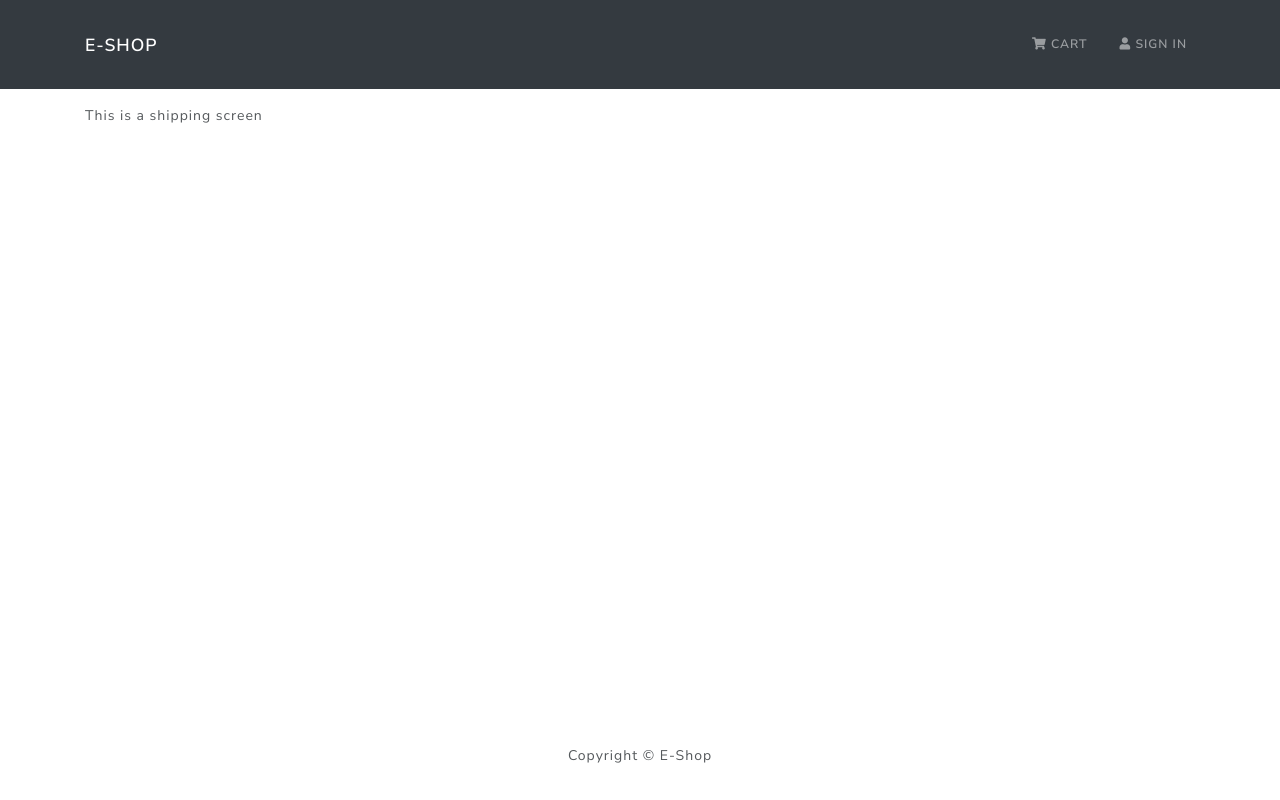
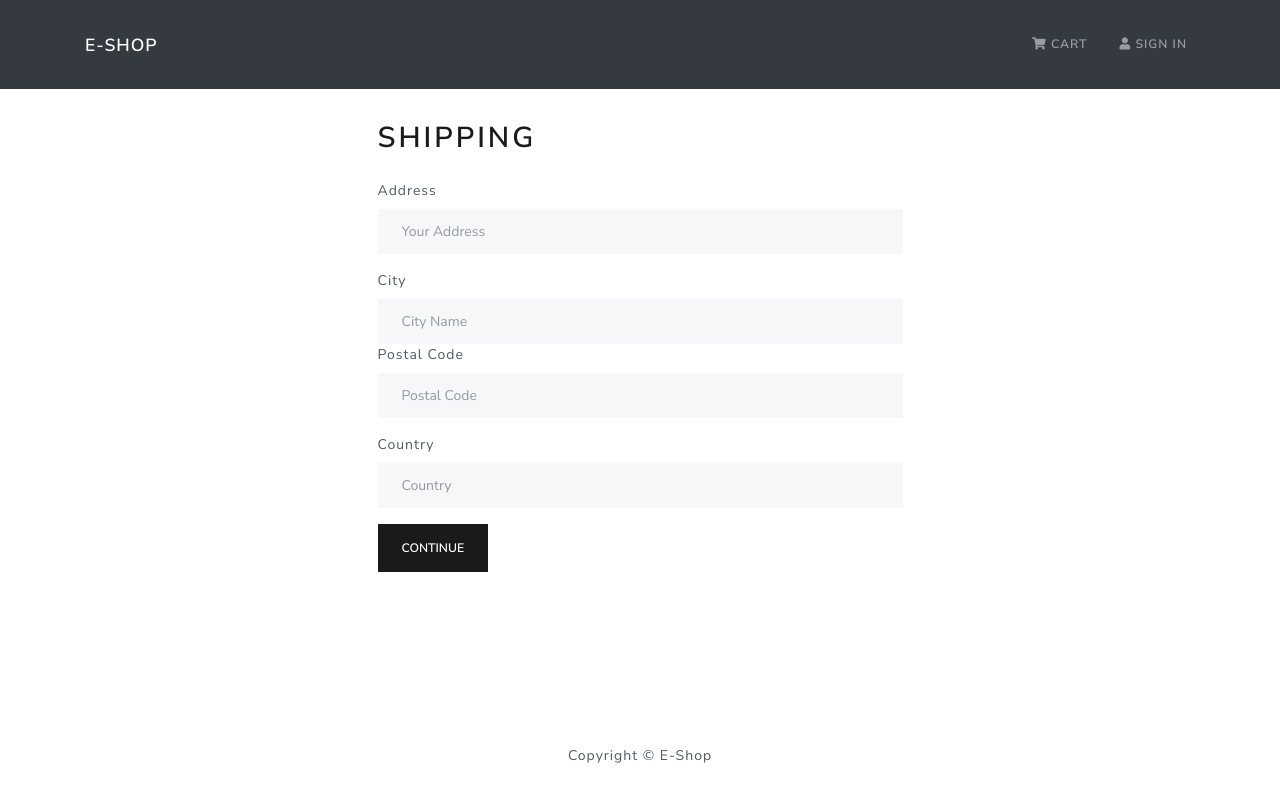
Before and after one commit to BinayT/E-Shop, a React (Create React App) app in the folder frontend/: page /shipping in a window 1280 px wide. Built offline with nearby package versions, Linux system fonts and the light colour scheme.

Commit message:
Shipping address action and reducers started

```diff
--- a/frontend/src/actions/cartActions.js
+++ b/frontend/src/actions/cartActions.js
@@ -1,6 +1,10 @@
 import axios from 'axios';
 
-import { CART_ADD_ITEM, CART_REMOVE_ITEM } from '../constants/cartConstants';
+import {
+  CART_ADD_ITEM,
+  CART_REMOVE_ITEM,
+  CART_SAVE_SHIPPING_ADDRESS,
+} from '../constants/cartConstants';
 
 export const addToCart = (id, qty) => async (dispatch, getState) => {
   const { data } = await axios.get(`/api/products/${id}`);
@@ -18,7 +22,12 @@
   localStorage.setItem('cartItems', JSON.stringify(getState().cart.cartItems));
 };
 
-export const removeFromCart = (id) => async (dispatch, getState) => {
+export const removeFromCart = (id) => (dispatch, getState) => {
   dispatch({ type: CART_REMOVE_ITEM, payload: id });
   localStorage.setItem('cartItems', JSON.stringify(getState().cart.cartItems));
 };
+
+export const saveShippingAddress = (data) => (dispatch) => {
+  dispatch({ type: CART_SAVE_SHIPPING_ADDRESS, payload: data });
+  localStorage.setItem('shippingAddress', JSON.stringify(data));
+};
--- a/frontend/src/constants/cartConstants.js
+++ b/frontend/src/constants/cartConstants.js
@@ -1,2 +1,4 @@
 export const CART_ADD_ITEM = 'CART_ADD_ITEM';
 export const CART_REMOVE_ITEM = 'CART_REMOVE_ITEM';
+
+export const CART_SAVE_SHIPPING_ADDRESS = 'CART_SAVE_SHIPPING_ADDRESS';
--- a/frontend/src/reducers/cartReducers.js
+++ b/frontend/src/reducers/cartReducers.js
@@ -1,4 +1,8 @@
-import { CART_ADD_ITEM, CART_REMOVE_ITEM } from '../constants/cartConstants';
+import {
+  CART_ADD_ITEM,
+  CART_REMOVE_ITEM,
+  CART_SAVE_SHIPPING_ADDRESS,
+} from '../constants/cartConstants';
 
 export const cartReducer = (state = { cartItems: [] }, action) => {
   switch (action.type) {
--- a/frontend/src/screens/ShippingScreen.jsx
+++ b/frontend/src/screens/ShippingScreen.jsx
@@ -1,7 +1,66 @@
-import React from 'react';
+import React, { useState } from 'react';
+import { Link } from 'react-router-dom';
+import { Form, Button } from 'react-bootstrap';
+import { useDispatch, useSelector } from 'react-redux';
 
-const ShippingScreen = () => {
-  return <div>This is a shipping screen</div>;
+import FormContainer from '../components/FormContainer';
+
+const ShippingScreen = ({ history }) => {
+  const [address, setAddress] = useState('');
+  const [city, setCity] = useState('');
+  const [postalCode, setPostalCode] = useState('');
+  const [country, setCountry] = useState('');
+
+  const submitHandler = (e) => {
+    e.preventDefault();
+  };
+
+  return (
+    <FormContainer>
+      <h1>SHipping</h1>
+      <Form onSubmit={submitHandler}>
+        <Form.Group controlId='address'>
+          <Form.Label>Address</Form.Label>
+          <Form.Control
+            type='text'
+            placeholder='Your Address'
+            value={address}
+            required
+            onChange={(e) => setAddress(e.target.value)}
+          ></Form.Control>
+        </Form.Group>
+        <Form.Label>City</Form.Label>
+        <Form.Control
+          type='city'
+          placeholder='City Name'
+          value={city}
+          required
+          onChange={(e) => setCity(e.target.value)}
+        ></Form.Control>
+        <Form.Group controlId='postalCode'>
+          <Form.Label>Postal Code</Form.Label>
+          <Form.Control
+            type='email'
+            placeholder='Postal Code'
+            value={postalCode}
+            onChange={(e) => setPostalCode(e.target.value)}
+          ></Form.Control>
+        </Form.Group>
+        <Form.Group controlId='country'>
+          <Form.Label>Country</Form.Label>
+          <Form.Control
+            type='email'
+            placeholder='Country'
+            value={country}
+            onChange={(e) => setCountry(e.target.value)}
+          ></Form.Control>
+        </Form.Group>
+        <Button type='submit' variant='primary'>
+          Continue
+        </Button>
+      </Form>
+    </FormContainer>
+  );
 };
 
 export default ShippingScreen;
```
